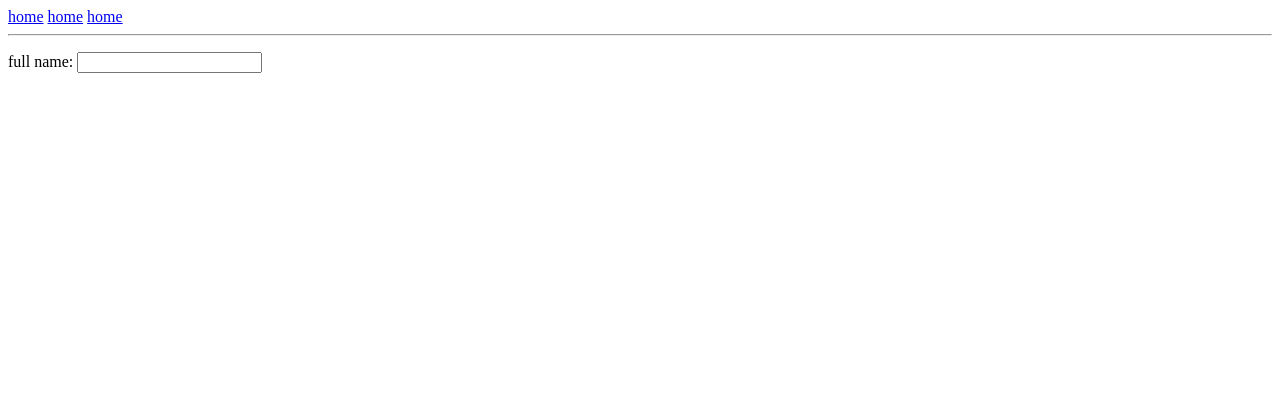
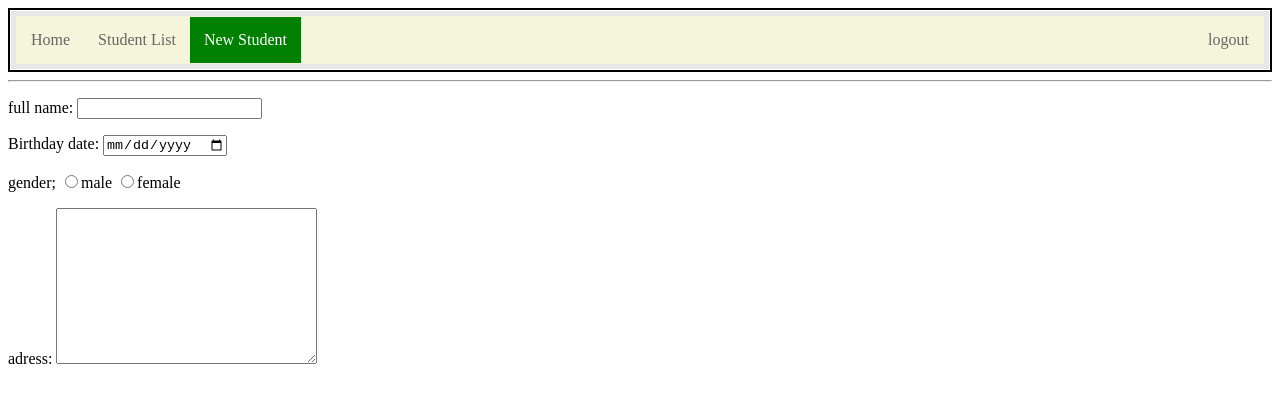
Before and after one commit to yomnahassanfarouk/yomna, a plain HTML site: page yomnahassan/new_student.html in a window 1280 px wide. Drawn offline with Linux system fonts and the light colour scheme.

Commit message:
new update

```diff
--- a/yomnahassan/new_student.html
+++ b/yomnahassan/new_student.html
@@ -3,14 +3,20 @@
         <title>
             new student
         </title>
+        <link rel="stylesheet" type="text/css" href="style.css">
     </head>
     <body>
-        <!--nav-->
-        <a href="index.html" target="_blank">home</a>
-        <a href="studentlist.html" target="_blank">home</a>
-        <a href="new_student.html" target="_blank">home</a>
+        <nav>
+            <div>
+        <ul>
+            <li> <a href="index.html" target="_blank">Home</a></li>
+            <li><a href="Studentlist.html" target="_blank">Student List</a></li>
+            <li><a href="new_student.html" target="_blank"class="active">New Student</a></li>
+            <li class="nav-right"> <a href="_blank">logout</a></li>
+         </ul>
 
-        <!--#nav-->
+        </div>
+    </nav>
         <hr>
         <!--sec-->
         <from action="#" method="get">
@@ -21,8 +27,26 @@
             </label>
             </p>
             <p>
+             <label>
+                Birthday date:
+                <input type="date" name="txtBD">
 
+             </label>
             </p>
+            <p>
+                <label>
+                    gender;
+                    <input type="radio"name="gender" value="male">male
+                    <input type="radio"name="gender" value="female">female
+                </label>
+            </p>
+            <p>
+                <label>
+                    adress:
+                    <textarea rows="10" cols="30" name="textarea"></textarea>
+                </label>
+            </p>
+
         </from>
     </body>
 </html>
--- a/yomnahassan/style.css
+++ b/yomnahassan/style.css
@@ -1,14 +1,38 @@
-h1{
-    text-align: center; color: blue; text-transform: uppercase;
+ul{
+    list-style-type: none;
+    border:5px solid #e7e7e7;
     background-color: beige;
+    overflow: hidden;
+    padding:1px;
+    margin:1px;
+
 }
-h3{
-text-align: right;
-font-size: 50px;
-font-family: Arial, Helvetica, sans-serif;
+li{
+    float: left;
 }
-body{
-    background-image: url(https://www.google.com/imgres?imgurl=https%3A%2F%2Fimg.pngio.com%2Ffileuppercase-letter-ypng-y-png-590_600.png&imgrefurl=https%3A%2F%2Fpngio.com%2FPNG%2Fa1876-y-png.html&tbnid=vaGVZG9ChTfDsM&vet=12ahUKEwjf__bI74btAhU8gM4BHTJbAp0QMygIegUIARDCAQ..i&docid=uqhQCLl9q535QM&w=590&h=600&q=y%20images&ved=2ahUKEwjf__bI74btAhU8gM4BHTJbAp0QMygIegUIARDCAQ);
-    background-repeat: repeat-y;
-    background-position: center;
+.nav-right{
+    float: right;
 }
+a{
+    text-decoration:none;
+    color:#008CBA;
+}
+li a{
+    display:block;
+    color:#666;
+    padding-left: 14px;
+    padding-right: 14px;
+    padding-top: 14px;
+    padding-bottom: 14px;
+}
+li a:hover{
+    background-color: lightgray;
+}
+li a.active
+{
+    background-color: green;
+    color:white;
+}
+div{
+    border:2px solid black
+}
```
Also changed, not shown: yomnahassan/index.html (+13 -17 lines), yomnahassan/studentlist.html (+11 -5 lines).
